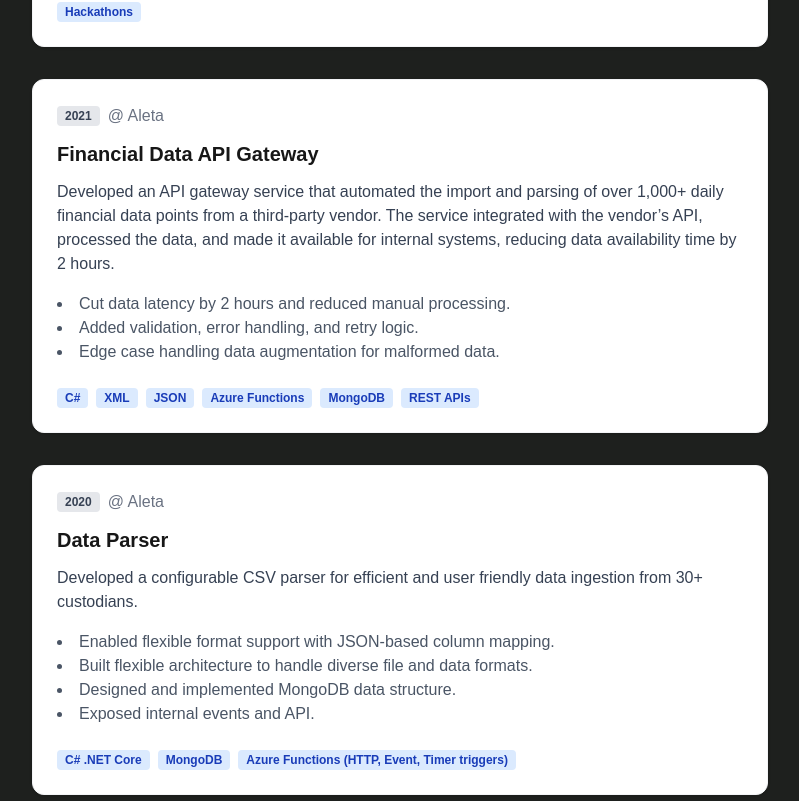
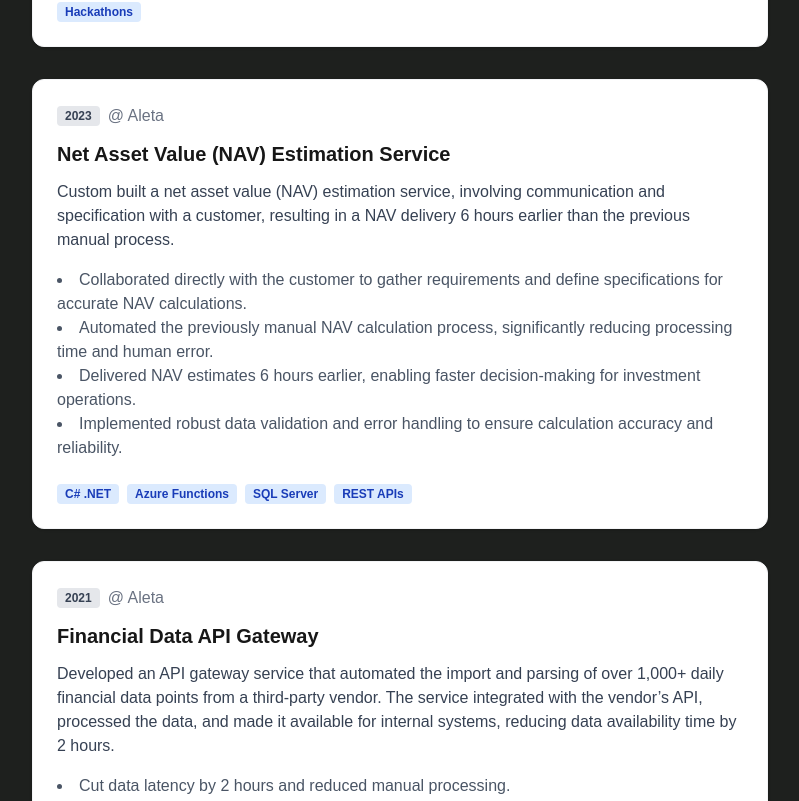
Before and after one commit to TokeF/tokef.github.io, a Next.js app: page /portfolio in a window 1280 px wide. Shown: the part 1579-2380 px from the top of the page, without its empty margins (240-1039 px from the left). Built offline with nearby package versions, Linux system fonts and the light colour scheme.

Commit message:
Add NAV project

```diff
--- a/src/app/portfolio/page.tsx
+++ b/src/app/portfolio/page.tsx
@@ -71,6 +71,20 @@ const projects: Project[] = [
       "Pair Programming",
       "Hackathons",
     ],
+  },
+  {
+    year: "2023",
+    title: "Net Asset Value (NAV) Estimation Service",
+    client: "Aleta",
+    description:
+      "Custom built a net asset value (NAV) estimation service, involving communication and specification with a customer, resulting in a NAV delivery 6 hours earlier than the previous manual process.",
+    highlights: [
+      "Collaborated directly with the customer to gather requirements and define specifications for accurate NAV calculations.",
+      "Automated the previously manual NAV calculation process, significantly reducing processing time and human error.",
+      "Delivered NAV estimates 6 hours earlier, enabling faster decision-making for investment operations.",
+      "Implemented robust data validation and error handling to ensure calculation accuracy and reliability.",
+    ],
+    technologies: ["C# .NET", "Azure Functions", "SQL Server", "REST APIs"],
   },
   {
     year: "2021",
```
